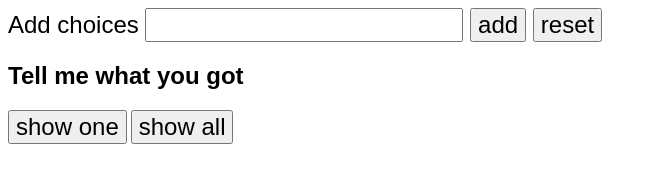
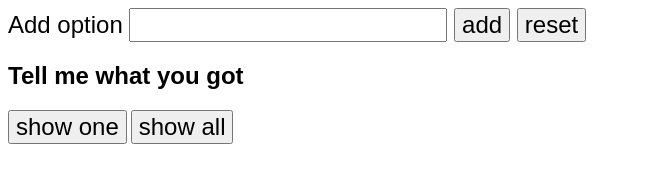
Before and after one commit to DawidKurkiewicz/random-option, a plain HTML site: page index.html in a window 1280 px wide. Both pictures are taken after typing "Sample" into the empty fields and a click on the button "add". Shown: the whole page, without its empty margins (0-657 px from the left). Drawn offline with Linux system fonts and the light colour scheme.

Commit message:
changed names

```diff
--- a/index.html
+++ b/index.html
@@ -11,7 +11,7 @@
 
 <body>
  <form action="">
-  <label>Add choices </label><input type="text">
+  <label>Add option </label><input type="text">
   <button class="add">add</button>
   <button class="clean">reset</button>
  </form>
--- a/script.js
+++ b/script.js
@@ -10,7 +10,7 @@ const addOption = (e) => {
     e.preventDefault()
     const input = document.querySelector("input")
     options.push(input.value)
-    alert(`option ${input.value} added`)
+    alert(`option "${input.value}" added`)
     input.value = ""
 
 }
```
